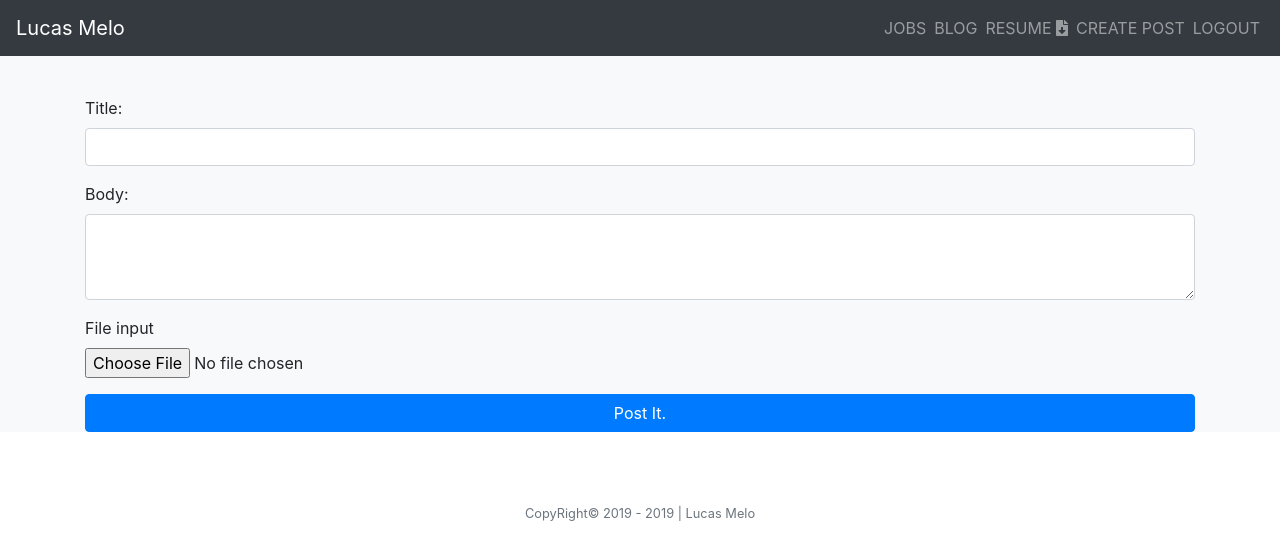
After one commit to LucasReinaldo/portfolio, a Django app: page /blog/createpost in a window 1280 px wide. The commit adds this page. Shown: the top 560 px of the page. Run offline with Django 3.2, Linux system fonts and the light colour scheme; the visitor is signed in with stand-in values (Sample User, id 1); some libraries are stand-ins or nearby versions.

Commit message:
Create Post

```diff
--- a/accounts/templates/accounts/login.html
+++ b/accounts/templates/accounts/login.html
@@ -34,11 +34,6 @@
                             </div> {% endcomment %}
                             <label for="inputPassword" class="sr-only">Password</label>
                             <input name="password" type="password" id="inputPassword" class="form-control" placeholder="Password" required>
-                            <div class="checkbox mb-3">
-                                <label>
-                                    <input type="checkbox" value="remember-me"> Remember me
-                                </label>
-                            </div>
                             <button class="btn btn-md btn-primary btn-block" type="submit">Login</button>
                         </form>
                     </div>
--- a/accounts/templates/accounts/signin.html
+++ b/accounts/templates/accounts/signin.html
@@ -36,11 +36,6 @@
                             <input name="password" type="password" id="inputPassword" class="form-control" placeholder="Password" required>
                             <label for="inputPassword" class="sr-only">Confirm Password</label>
                             <input name="password1" type="password" id="inputPassword" class="form-control" placeholder="Confirm Password" required>
-                            <div class="checkbox mb-3">
-                                <label>
-                                    <input type="checkbox" value="remember-me"> Remember me
-                                </label>
-                            </div>
                             <button class="btn btn-md btn-primary btn-block" type="submit">Sign in</button>
                         </form>
                     </div>
--- a/blog/models.py
+++ b/blog/models.py
@@ -1,4 +1,5 @@
 from django.db import models
+from django.contrib.auth.models import User
 
 # Create your models here.
 
@@ -7,6 +8,8 @@ class Blog(models.Model):
     pub_date = models.DateTimeField()
     body = models.TextField()
     image = models.ImageField(upload_to='images/')
+    votes = models.IntegerField(default = 1)
+    writer = models.ForeignKey(User, on_delete=models.CASCADE, default='')
 
 
     # Troca o nome do title em /admin para o nome do title do post.
--- a/blog/templates/blog/blog.html
+++ b/blog/templates/blog/blog.html
@@ -6,7 +6,7 @@
             <h1 class="pt-3 text-center">Welcome to Lucas Blog!</h1>
             <br>
             <h4>Latest Posts</h4>
-            <form class="form-inline my-1 my-lg-0">
+            <form class="form-inline my-1 my-lg-0" enctype="multipart/form-data">
                 <input class="form-control form-control-sm mr-sm-1" type="search" placeholder="Search" aria-label="Search">
                 <button class="btn btn-sm btn-outline-secondary my-1 my-sm-0" type="submit">Search</button>
             </form>
--- /dev/null
+++ b/blog/templates/blog/createpost.html
@@ -0,0 +1,24 @@
+{% extends 'base.html' %}
+{% load static %}
+{% block content %}
+    <main class="pt-5 bg-light" role="main">
+        <div class="album container pt-5">
+
+            <form method="POST" action="{% url 'createpost' %}" enctype="multipart/form-data">{% csrf_token %}
+                <div class="form-group">
+                    <label for="Title">Title:</label>
+                    <input name="title" type="text" class="form-control" id="Title" required>
+                </div>
+                <div class="form-group">
+                    <label for="Body">Body:</label>
+                    <textarea name="body" class="form-control" id="Body" rows="3" required></textarea>
+                </div>
+                <div class="form-group">
+                    <label for="fileInput">File input</label>
+                    <input name="fileInput" type="file" class="form-control-file" id="fileInput" required>
+                </div>
+                <button class="btn btn-md btn-primary btn-block" type="submit" value="post it">Post It.</button>
+            </form>
+        </div>
+    </main>
+{% endblock %}
--- a/blog/templates/blog/post.html
+++ b/blog/templates/blog/post.html
@@ -4,7 +4,7 @@
     <main class="pt-5 bg-light" role="main">
         <div class="album container col-9">
             <h1 class="pt-3 text-center">{{ blog.title }}</h1>
-            <p class="text-right"><small class="text-muted">By: "Name" | {{ blog.pub_date }}</small></p>
+            <p class="text-right"><small class="text-muted">By: {{ blog.writer }} | {{ blog.pub_date }}</small></p>
             <hr>
             <img class="card-img-top text-dark" src="{{ blog.image.url }}" height="350" max-width="100%" alt="Card image cap">
             <p class="pt-3 text-justify">{{ blog.body }}</p>
--- a/blog/urls.py
+++ b/blog/urls.py
@@ -3,5 +3,6 @@ from . import views
 
 urlpatterns = [
     path('', views.blog, name='blog'),
-    path('<int:blog_id>/', views.post, name='post'),
+    path('post/<int:blog_id>/', views.post, name='post'),
+    path('createpost', views.createpost, name='createpost'),
 ]
--- a/blog/views.py
+++ b/blog/views.py
@@ -1,4 +1,7 @@
-from django.shortcuts import render, get_object_or_404
+from django.shortcuts import render, get_object_or_404, redirect
+from django.contrib.auth.decorators import login_required
+from django.contrib.auth.models import User
+from django.utils import timezone
 from .models import Blog
 
 
@@ -10,3 +13,18 @@ def blog(request):
 def post(request, blog_id):
     postblog = get_object_or_404(Blog, pk=blog_id)
     return render(request, 'blog/post.html', {'blog':postblog})
+
+
+@login_required
+def createpost(request):
+    if request.method == 'POST':
+        createpost = Blog()
+        createpost.title = request.POST['title']
+        createpost.body = request.POST['body']
+        createpost.pub_date = timezone.datetime.now()
+        createpost.writer = request.user
+        createpost.image = request.FILES['fileInput']
+        createpost.save()
+        return redirect('blog')
+    else:
+        return render(request, 'blog/createpost.html')
--- a/jobs/models.py
+++ b/jobs/models.py
@@ -5,7 +5,3 @@ from django.db import models
 class Job(models.Model):
     image = models.ImageField(upload_to='images/')
     summary = models.CharField(max_length=200)
-
-
-    def __str__(self):
-        return self.title
--- a/portfolio/templates/base.html
+++ b/portfolio/templates/base.html
@@ -32,7 +32,8 @@
         </style>
 
         <!-- Custom styles for this template -->
-        <link href="portfolio/templates/base.css" rel="stylesheet">
+        <link href="{% static 'portfolio/blog/templates/blog.css' %}" rel="stylesheet">
+        <link href="{% static 'portfolio/templates/base.css' %}" rel="stylesheet">
 
     </head>
 
@@ -56,8 +57,11 @@
                             <a class="nav-link pl-1 pr-1" href="{% static 'CV - Lucas Melo.pdf'%}">RESUME <i class="fas fa-file-download"></i></a>
                         </li>
                         <li class="nav-item">
+                            <a class="nav-link pl-1 pr-1" href="{% url 'createpost' %}">CREATE POST</a>
+                        </li>
+                        <li class="nav-item">
                             <a class="nav-link pl-1 pr-1" href="javascript:{document.getElementById('logout').submit()}" onclick="">LOGOUT</a>
-                            <form id="logout" method="POST" action="{% url 'logout' %}">{% csrf_token %}
+                            <form id="logout" name="logout" method="POST" action="{% url 'logout' %}">{% csrf_token %}
                                 <input type="hidden"/>
                             </form>
                         </li>
--- a/portfolio/urls.py
+++ b/portfolio/urls.py
@@ -18,6 +18,7 @@ from django.urls import path, include
 from django.conf import settings
 from django.conf.urls.static import static
 import jobs.views
+import blog.views
 
 urlpatterns = [
     path('admin/', admin.site.urls),
```
Also changed, not shown: blog/migrations/0002_blog_votes.py (added), blog/migrations/0003_blog_writer.py (added).
